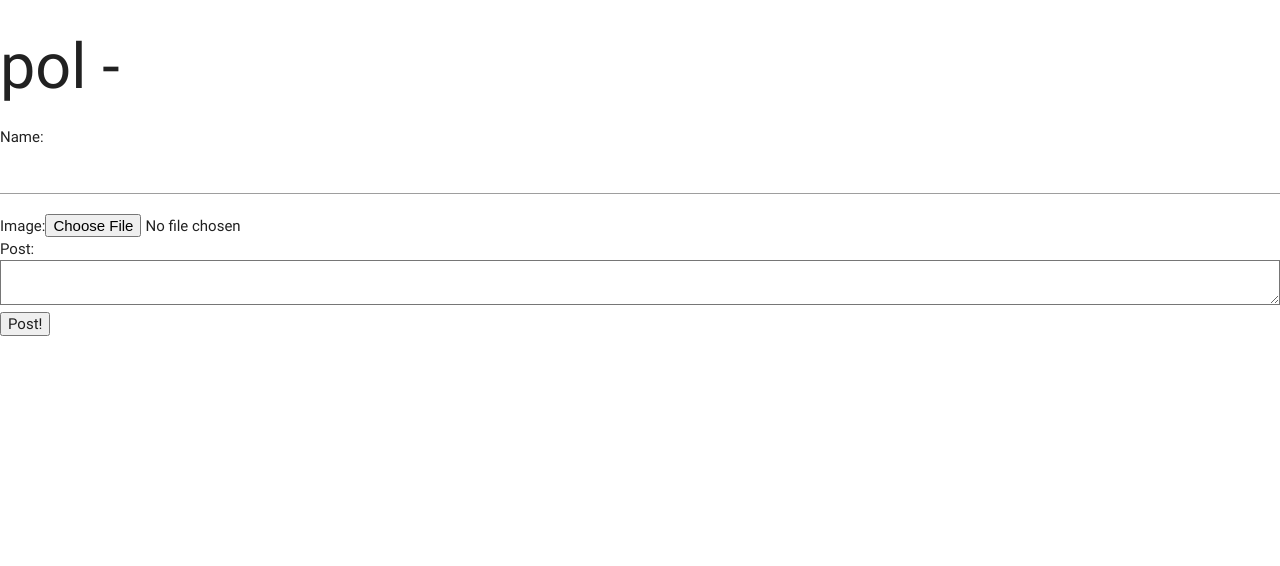
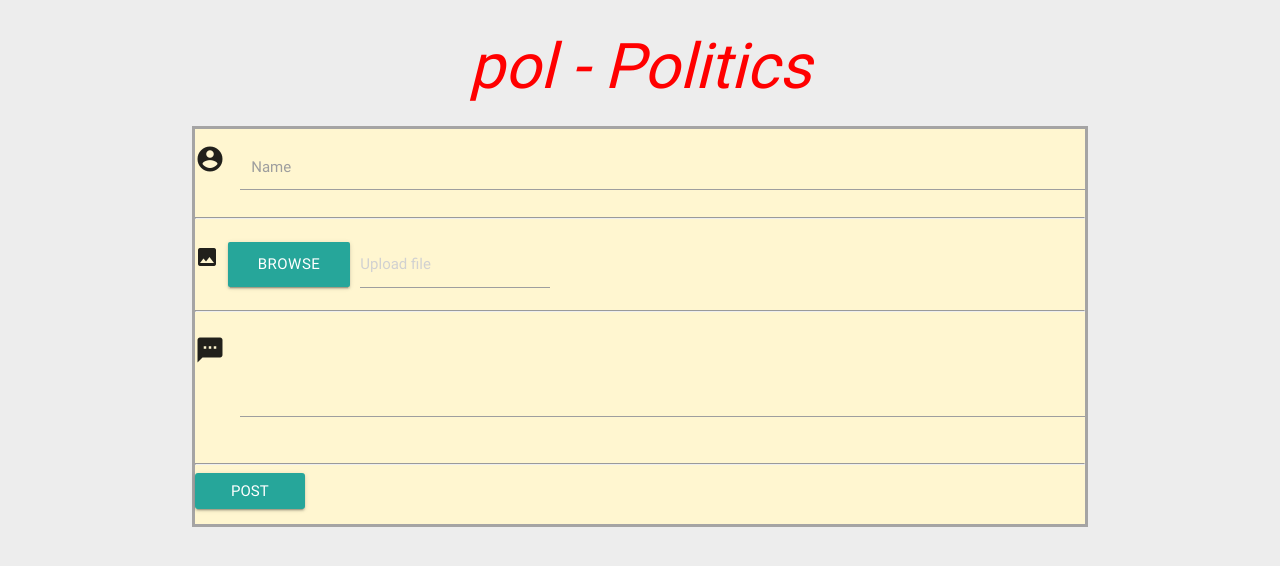
Before and after one commit to manfromth3m0oN/moonchan, a Flask app: a page that uses templates/board.html in a window 1280 px wide. Shown: the top 566 px of the page. Run offline with Flask 2, Linux system fonts and the light colour scheme; data comes from the database, SQL or seed files in the repository; both versions use the stored data as it was after the commit; some libraries are stand-ins or nearby versions.

Commit message:
MaterialCSS UI

```diff
--- a/server.py
+++ b/server.py
@@ -33,7 +33,7 @@ def query_db(query, args=(), one=False):
     return (rv[0] if rv else None) if one else rv
 
 def create_new_post(request, reply_id):
-    if reply_id == 0:
+    if reply_id == '0':
         query = ''' INSERT INTO posts(image_file, user, date, board, post_text) values (?,?,?,?,?) '''
     else:
         query = ''' INSERT INTO replies(image_file, user, date, board, post_text, replying_to) values (?,?,?,?,?,?) '''
@@ -82,19 +82,23 @@ def post_reply(board,post_id):
 @app.route('/')
 def index():
     boards = query_db('select * from boards')
-    return render_template('front.html', boards=boards)
+    images = query_db('select image_file from posts')
+    posts = query_db('select post_text, board, post_id from posts')
+    return render_template('front.html', boards=boards, images=images, posts=posts)
 
 @app.route('/<board>')
 def board(board):
+    boardmeta = query_db('select * from boards where board_short_name == "{}"'.format(board))
     posts = query_db('select * from posts where board = "{}"'.format(board))
-    return render_template('board.html', posts=posts,board=board)
+    return render_template('board.html', posts=posts,board=boardmeta)
 
 @app.route('/<board>/reply/<post_id>')
 def reply(board, post_id):
     post = query_db('select * from posts where post_id = {}'.format(post_id))
     replies = query_db('select * from replies where replying_to = "{}"'.format(post_id))
+    boardmeta = query_db('select * from boards where board_short_name == "{}"'.format(board))
     print(replies)
-    return render_template('reply.html', post=post[0], replies=replies, board=board)
+    return render_template('reply.html', post=post[0], replies=replies, board=boardmeta, post_id=post_id)
 
 if __name__ == '__main__':
     app.run(debug=True)
--- /dev/null
+++ b/static/stylesheets/style.css
@@ -0,0 +1,23 @@
+body {
+    background-color: #ededed;
+}
+h1 {
+    color: red
+}
+#footer {
+    position: absolute;
+    bottom: 0;
+    width: 100%;
+    height: 2.5rem;            /* Footer height */
+  }
+.solid {
+    border-top:     solid #a5a4a4;
+    border-right:   solid #a5a4a4;
+    border-bottom:  solid #a5a4a4;
+    border-left:    solid #a5a4a4;
+    }
+.threeside{
+    border-top:     solid #a5a4a4;
+    border-left:   solid #a5a4a4;
+    border-bottom:  solid #a5a4a4;
+}
--- a/templates/board.html
+++ b/templates/board.html
@@ -1,34 +1,73 @@
 <!doctype html>
-<title>metischan</title>
+<title>{{board[0][1]}} - moonchan</title>
 <head>
   <!--Import Google Icon Font-->
       <link href="https://fonts.googleapis.com/icon?family=Material+Icons" rel="stylesheet">
       <!--Import materialize.css-->
       <link type="text/css" rel="stylesheet" href="{{url_for('static',filename='materialize/css/materialize.min.css')}}"  media="screen,projection"/>
+      <link rel="stylesheet" href="{{ url_for('static', filename='stylesheets/style.css') }}">
 </head>
+
 <body>
   <!--Import jQuery before materialize.js-->
       <script type="text/javascript" src="https://code.jquery.com/jquery-3.2.1.min.js"></script>
       <script type="text/javascript" src="{{url_for('static',filename='materialize/js/materialize.min.js')}}"></script>
 
-  <h1>{{board}} - {{board_desc}}</h1>
-  <form method = "POST" action="/{{board}}/post" enctype=multipart/form-data>
-    Name:<input type="text" name="name"/><br/>
-    Image:<input type=file name="image"/><br/>
-    Post:<textarea type="text" name="post_text"></textarea><br/>
-    <input type="submit" value="Post!"/>
-    </form>
-  <ul>
+  <center><h1><i>{{board[0][1]}} - {{board[0][2]}}</i></h1></center>
+  <div class="container solid" style="background-color:rgb(255, 246, 208)">
+    <form method="POST" action="/{{board[0][1]}}/post" enctype=multipart/form-data>
+      <!--<input type="text" name="name"/><br/>-->
+      <div class="input-field col s6">
+          <i class="material-icons prefix">account_circle</i>
+          <input id="icon_prefix" type="text" class="validate name="name">
+          <label for="icon_prefix">Name</label>
+        </div>
+        <hr/>
+      <i class="material-icons prefix">image</i>
+               <div class = "file-field input-field inline">
+                  <div class = "btn">
+                     <span>Browse</span>
+                     <input type = "file" />
+                  </div>
+                  <div class = "file-path-wrapper">
+                     <input class = "file-path validate" type = "text"
+                        placeholder = "Upload file" name="image"/>
+                  </div>
+               </div>
+               <hr/>
+               <div class="row">
+                  <div class="input-field col s12">
+                    <i class="material-icons prefix">textsms</i>
+                    <textarea id="textarea1" class="materialize-textarea" name="post_text"></textarea>
+                  </div>
+                </div>
+                <hr/>
+      <input class="btn waves-effect waves-light" type="submit" value="Post"/>
+      </form>
+    <ul>
+  </div>
+  <br/>
   {% for post in posts %}
-  <div>
+  <div class="container">
+    <div class="row">
     {% if post[1] %}
+    <div class="col s3">
     <a href="{{url_for('static',filename='uploads/'+post[1])}}"><img style="width:100px;" src="{{url_for('static',filename='uploads/'+post[1])}}" /></a>
+    </div>
+    <div class="col s9">
+    {% else %}
+    <div class="col s3">
+        <i class="large  material-icons">broken_image</i>
+    </div>
     {% endif %}
     User:{{post[2]}}
-    Date:{{post[3]}}
-    Post:{{post[5]}}
-    <a href="/{{board}}/reply/{{post[0]}}">Reply</a>
+    Date:{{post[3]}} <br/>
+    Post:{{post[5]}} <br/>
+    <a href="/{{board[0][1]}}/reply/{{post[0]}}">Reply</a>
   </div>
+  </div>
+  </div>
+  <hr/>
   {% endfor %}
   </ul>
 
```
Also changed, not shown: style.css (added, +25 -0 lines), templates/front.html (+24 -8 lines), templates/reply.html (+50 -20 lines), chan.db (added).
